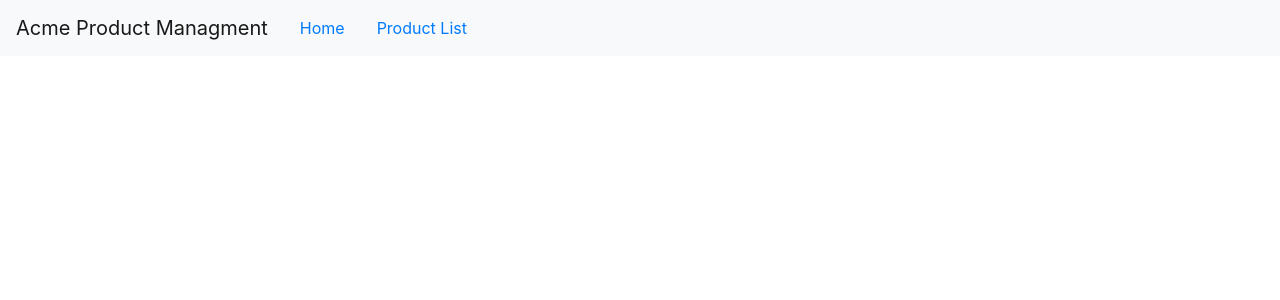
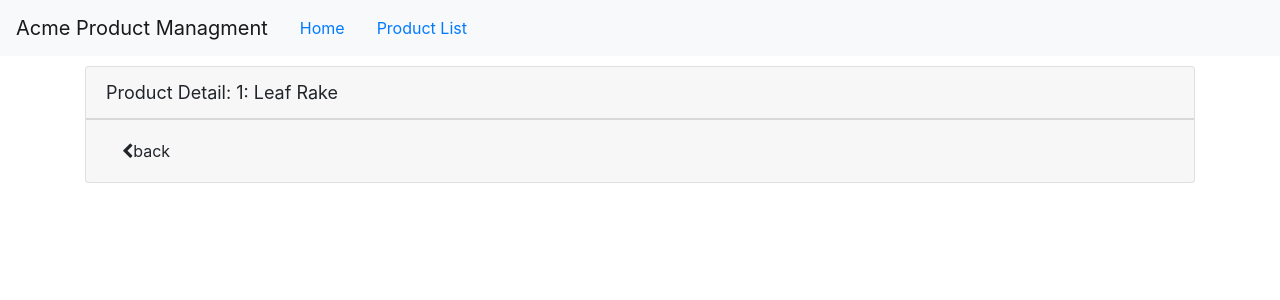
Before and after one commit to andreramosilva/angularStarting, an Angular app: page /products/1 in a window 1280 px wide. Shown: the top 300 px of the page. Built offline with nearby package versions, Linux system fonts and the light colour scheme.

Commit message:
organization

```diff
--- a/package.json
+++ b/package.json
@@ -27,7 +27,7 @@
   },
   "devDependencies": {
     "@angular-devkit/build-angular": "^0.803.24",
-    "@angular/cli": "~8.1.2",
+    "@angular/cli": "^8.1.3",
     "@angular/compiler-cli": "~8.1.2",
     "@angular/language-service": "~8.1.2",
     "@types/jasmine": "~3.3.8",
--- a/src/app/products/product-detail.component.html
+++ b/src/app/products/product-detail.component.html
@@ -2,4 +2,13 @@
   <div class="card-header">
     {{ pageTitle + ": " + product.productName }}
   </div>
+  <div class="card-footer">
+    <button
+      class="btn btn-online-secondary"
+      (click)="onBack()"
+      style="width:80px"
+    >
+      <i class="fa fa-chevron-left"></i>back
+    </button>
+  </div>
 </div>
--- a/src/app/products/product-detail.component.ts
+++ b/src/app/products/product-detail.component.ts
@@ -1,4 +1,6 @@
 import { Component, OnInit } from "@angular/core";
+import { ActivatedRoute, Router } from "@angular/router";
+import { IProduct } from "./products";
 
 @Component({
   //selector: 'pm-product-detail',
@@ -6,7 +8,27 @@
   styleUrls: ["./product-detail.component.css"]
 })
 export class ProductDetailComponent implements OnInit {
-  constructor() {}
+  pageTitle: string = "Product Detail";
+  product: IProduct;
 
-  ngOnInit() {}
+  constructor(private route: ActivatedRoute, private router: Router) {}
+
+  ngOnInit() {
+    let id = +this.route.snapshot.paramMap.get("id");
+    this.pageTitle += `: ${id}`;
+    this.product = {
+      productId: 1,
+      productName: "Leaf Rake",
+      productCode: "GDN-0011",
+      releaseDate: "March 19, 2019",
+      description: "Leaf rake with 48-inch wooden handle.",
+      price: 19.95,
+      starRating: 3.2,
+      imageUrl: "assets/images/leaf_rake.png"
+    };
+  }
+
+  onBack(): void {
+    this.router.navigate(["/products"]);
+  }
 }
--- /dev/null
+++ b/src/app/products/product-detail.guard.ts
@@ -0,0 +1,34 @@
+import { Injectable } from "@angular/core";
+import {
+  ActivatedRouteSnapshot,
+  RouterStateSnapshot,
+  UrlTree,
+  CanActivate,
+  Router
+} from "@angular/router";
+import { Observable } from "rxjs";
+import { Url } from "url";
+
+@Injectable({
+  providedIn: "root"
+})
+export class ProductDetailGuard implements CanActivate {
+  constructor(private router: Router) {}
+
+  canActivate(
+    next: ActivatedRouteSnapshot,
+    state: RouterStateSnapshot
+  ):
+    | Observable<boolean | UrlTree>
+    | Promise<boolean | UrlTree>
+    | boolean
+    | UrlTree {
+    let id = +next.url[1].path;
+    if (isNaN(id) || id < 1) {
+      alert("Invalid product ID");
+      this.router.navigate(["/products"]);
+      return false;
+    }
+    return true;
+  }
+}
--- a/src/app/products/product-list.component.html
+++ b/src/app/products/product-list.component.html
@@ -40,7 +40,11 @@
                 *ngIf="showImage"
               />
             </td>
-            <td>{{ product.productName }}</td>
+            <td>
+              <a [routerLink]="['/products', product.productId]">
+                {{ product.productName }}</a
+              >
+            </td>
             <td>
               {{ product.productCode | lowercase | convertToSpaces: "-" }}
             </td>
--- /dev/null
+++ b/src/app/products/product.module.ts
@@ -0,0 +1,33 @@
+import { NgModule } from "@angular/core";
+//import { CommonModule } from "@angular/common";
+import { ProductDetailComponent } from "./product-detail.component";
+import { convertToSpacesPipe } from "../shared/convert-to-spaces.pipe";
+//import { StarComponent } from "../shared/star.component";
+import { RouterModule } from "@angular/router";
+//import { FormsModule } from "@angular/forms";
+import { ProductDetailGuard } from "./product-detail.guard";
+import { ProductListComponent } from "./product-list.component";
+import { SharedModule } from "../shared/shared.module";
+
+@NgModule({
+  declarations: [
+    ProductDetailComponent,
+    convertToSpacesPipe,
+    // StarComponent,
+    ProductListComponent
+  ],
+  imports: [
+    //CommonModule,
+    //FormsModule,
+    RouterModule.forChild([
+      { path: "products", component: ProductListComponent },
+      {
+        path: "products/:id",
+        canActivate: [ProductDetailGuard],
+        component: ProductDetailComponent
+      }
+    ]),
+    SharedModule
+  ]
+})
+export class ProductModule {}
```
Also changed, not shown: src/app/app.module.ts (+14 -13 lines), src/app/shared/shared.module.ts (added, +11 -0 lines), 1 other file (tests, documents, lock files or other folders).
